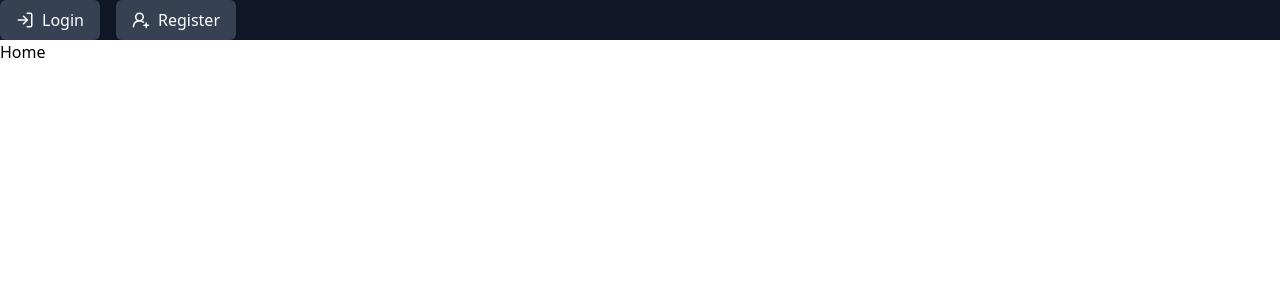
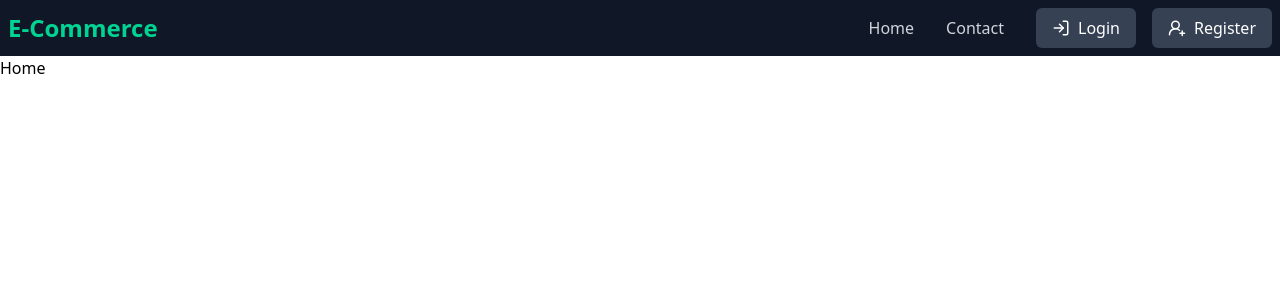
Before and after one commit to Salocin0/ecommerce-react, a React (Vite) app: page / in a window 1280 px wide. Shown: the top 300 px of the page. Built offline with nearby package versions, Linux system fonts and the light colour scheme.

Commit message:
navbar final

```diff
--- a/src/components/DashboardButton.jsx
+++ b/src/components/DashboardButton.jsx
@@ -3,7 +3,7 @@ import { Lock } from "lucide-react";
 function DashboardButton({ isAdmin }) {
   if (isAdmin) {
     return (
-      <Link to={"/dashboard"} className="bg-emerald-700 hover:bg-emerald-600 text-white px-3 py-1 rounded-md flex items-center">
+      <Link to={"/dashboard"} className="bg-emerald-700 hover:bg-emerald-600 text-white px-3 py-2 rounded-md flex items-center">
         <Lock size={18} className="inline-block mr-1"/>
         <span>Dashboard</span>
       </Link>
--- /dev/null
+++ b/src/components/Icon.jsx
@@ -0,0 +1,7 @@
+import { Link } from "react-router-dom"
+
+function Icon(){
+    return (<Link to={"/"} className="text-2xl font-bold text-emerald-400">E-Commerce</Link>)
+}
+
+export default Icon
--- a/src/components/Navbar.jsx
+++ b/src/components/Navbar.jsx
@@ -1,17 +1,23 @@
-
 import AuthButtons from "./AuthButtons";
 import CartButton from "./CartButton";
 import DashboardButton from "./DashboardButton";
-function Navbar({isLogin,isAdmin,logOut,cartItem}) {
+import NavbarBase from "./NavbarBase";
+import Icon from "./Icon";
+function Navbar({ isLogin, isAdmin, logOut, cartItem }) {
   //logo/nombre
   //navegacion
-  //carrito
 
   return (
-    <div className="bg-gray-900 flex items-center flex-wrap gap-4">
-        <CartButton cartItem={cartItem} isLogin={isLogin}/>
-      <DashboardButton isAdmin={isAdmin}/>
-      <AuthButtons isLogin={isLogin} logOut={logOut}/>
+    <div className="bg-gray-900 w-full flex items-center gap-4">
+      <div className="bg-gray-900 w-full flex items-center justify-start gap-4 py-2 px-2">
+        <Icon />
+      </div>
+      <div className="bg-gray-900 w-full flex items-center justify-end gap-4 py-2 px-2">
+        <NavbarBase />
+        <CartButton cartItem={cartItem} isLogin={isLogin} />
+        <DashboardButton isAdmin={isAdmin} />
+        <AuthButtons isLogin={isLogin} logOut={logOut} />
+      </div>
     </div>
   );
 }
--- /dev/null
+++ b/src/components/NavbarBase.jsx
@@ -0,0 +1,11 @@
+import { Link } from "react-router-dom"
+
+
+function NavbarBase(){
+    return <div>
+        <Link to={"/"} className="text-gray-300 hover:text-emerald-400 px-4">Home</Link>
+        <Link to={"/contact"} className="text-gray-300 hover:text-emerald-400 px-4">Contact</Link>
+    </div>
+}
+
+export default NavbarBase
```
